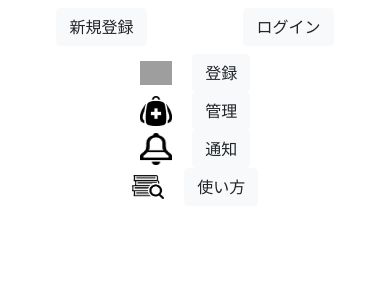
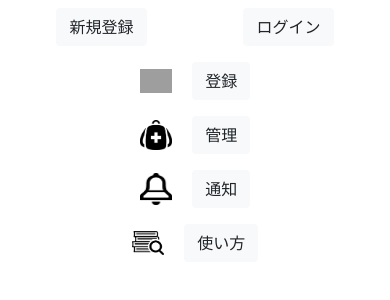
Before and after one commit to raptech-jp/RollingStockManager, a Flask app: page / in a window 390 px wide. Shown: the top 300 px of the page. Run offline with Flask 3, Linux system fonts and the light colour scheme; grey boxes are pictures that could not be loaded.

Commit message:
[編集] indexレイアウト

```diff
--- a/static/style.css
+++ b/static/style.css
@@ -3,6 +3,9 @@
     color: #ffffff;
     opacity: 0.71;
     border-radius:30px;
+}
+.btn-custom:hover {
+    background-color: #a56e2a;
 }
 .imagePreview {
     width: 100%;
--- a/templates/index.html
+++ b/templates/index.html
@@ -19,20 +19,20 @@
                     <input type="button" onclick="location.href='/login'" class="btn btn-light" value="ログイン">
                 </div>
             </div>
-            <div class="row">
-                <div class="col-md-12">
+            <div class="row gy-5">
+                <div class="col-md-12 p-2">
                     <img src="/static/images/register.png" alt="">
                     <input type="button" onclick="location.href='/register'" class="btn btn-light" value="登録">
                 </div>
-                <div class="col-md-12">
+                <div class="col-md-12 p-2">
                     <img src="/static/images/manage.png" alt="">
                     <input type="button" onclick="location.href='/manage'" class="btn btn-light" value="管理">
                 </div>
-                <div class="col-md-12">
+                <div class="col-md-12 p-2">
                     <img src="/static/images/notice.png" alt="">
                     <input type="button" onclick="location.href='/notice'" class="btn btn-light" value="通知">
                 </div>
-                <div class="col-md-12">
+                <div class="col-md-12 p-2">
                     <img src="/static/images/manual.png" alt="">
                     <input type="button" onclick="location.href='/manual'" class="btn btn-light" value="使い方">
                 </div>
```
